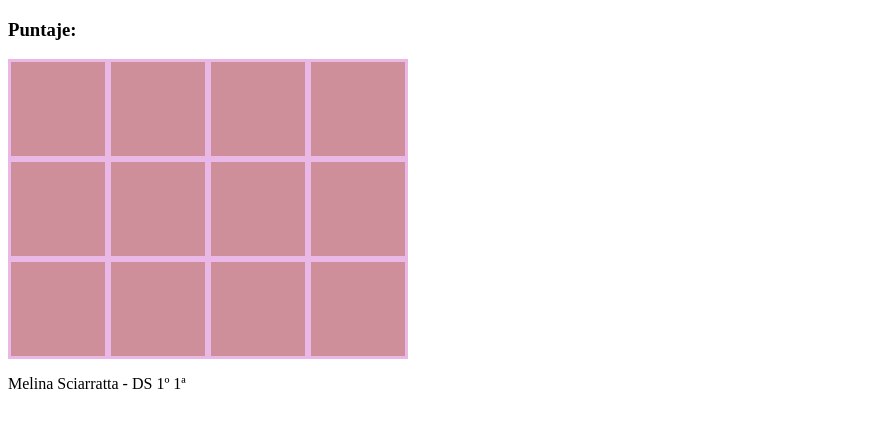
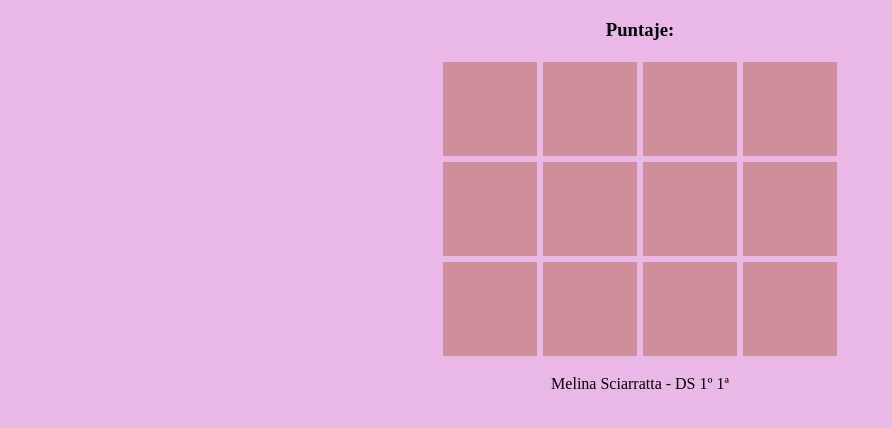
Before and after one commit to melisciar/memoria-cientifica, a plain HTML site: page memoria.html in a window 1280 px wide. Shown: the whole page, without its empty margins (0-892 px from the left). Drawn offline with Linux system fonts and the light colour scheme.

Commit message:
modificación de estilo

```diff
--- a/estilo.css
+++ b/estilo.css
@@ -3,4 +3,9 @@
     flex-wrap: wrap;
     height:300px;
     width:400px;
+    margin: 0 auto;
 }
+body{
+    background-color: #E9B8E6;
+    text-align: center;
+}
--- a/memoria.html
+++ b/memoria.html
@@ -2,12 +2,11 @@
 <html lang="en" dir="ltr">
 <head>
   <meta charset="UTF-8">
-  <title>Memoria de científicas</title>
+  <title>Memoria científica</title>
   <link rel="stylesheet" href="estilo.css"></link>
   <script src="programa.js" charset="utf-8"></script>
 </head>
 <body>
-
   <h3>Puntaje:<span id="result"></span></h3>
   <div class="grid">
   </div>
```
Also changed, not shown: imagenes/Blanco.png.
